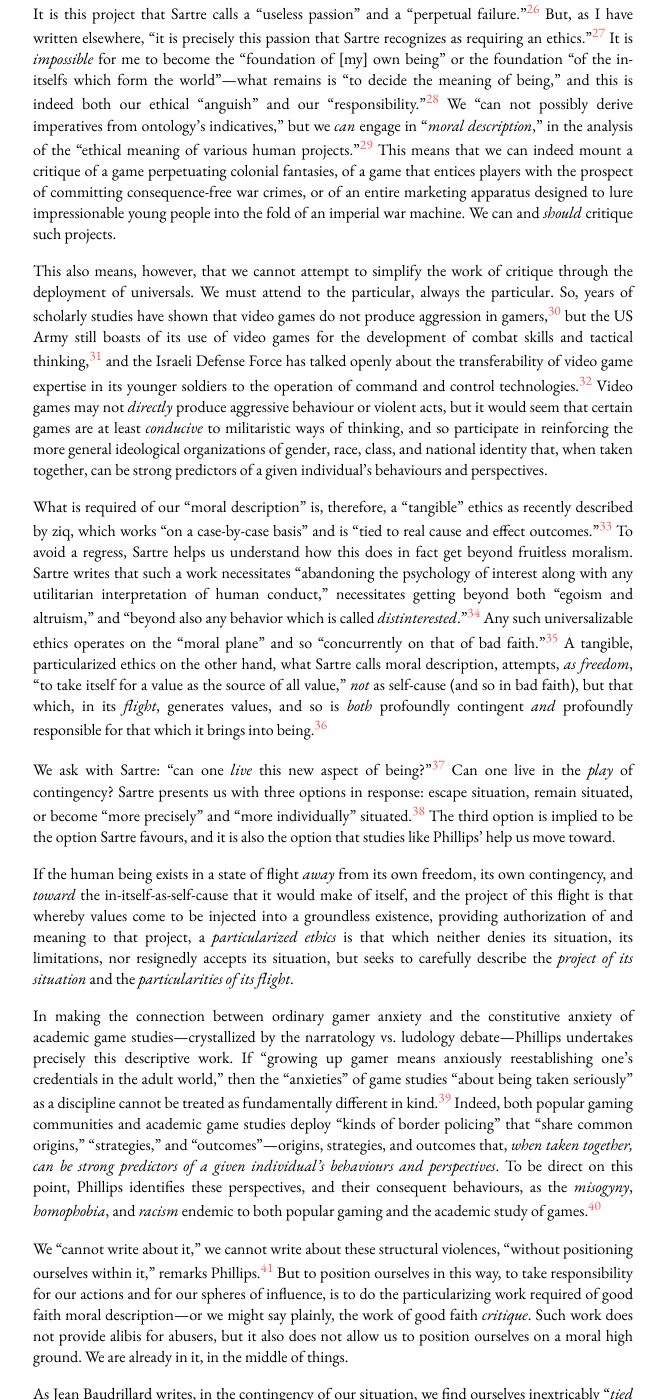
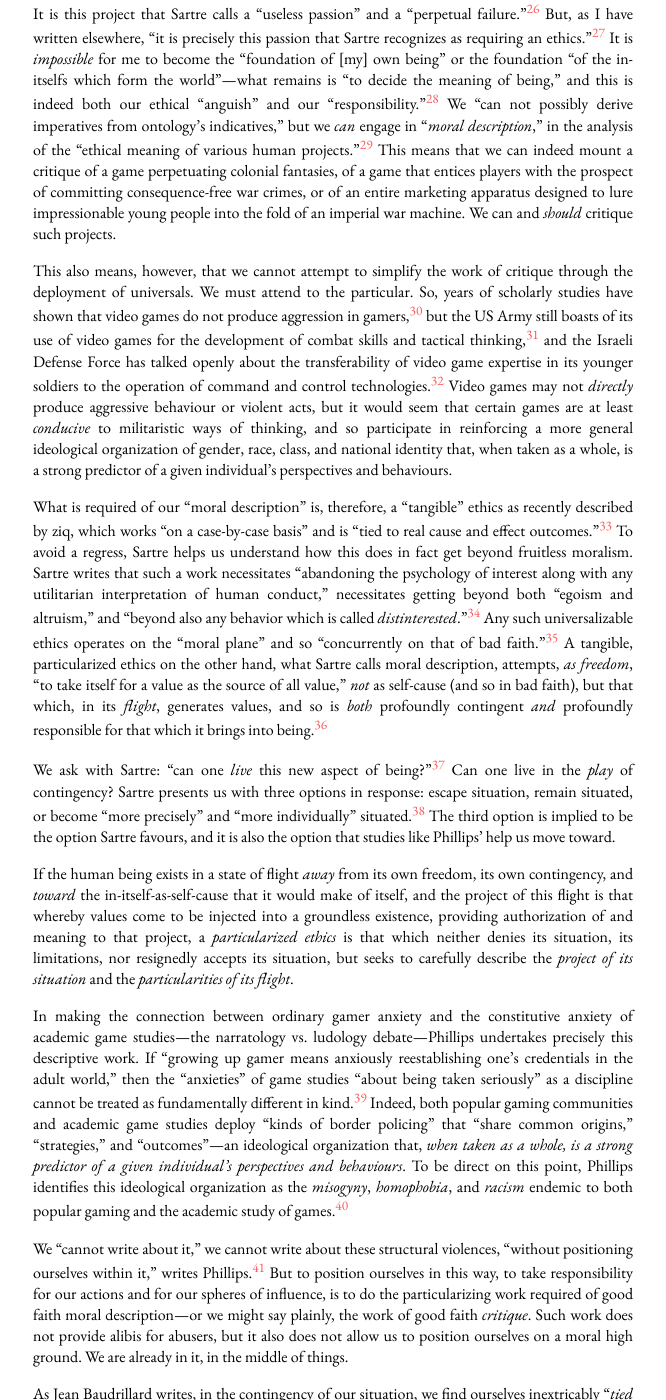
Before and after one commit to steinea/steinea.github.io, a Jekyll site: the page built from _posts/2021-04-28-idea-of-gamer-2.md, in a window 1280 px wide and 1400 px high, scrolled down 2662 px. Shown: the whole window, without its empty margins (307-973 px from the left). Built offline with Jekyll 4.4.1, drawn with Linux system fonts in a browser that asks for light colours; some of the changed text lies outside the part shown.

Commit message:
Minor edits to The Idea of the Gamer, 2

```diff
--- a/_posts/2021-04-28-idea-of-gamer-2.md
+++ b/_posts/2021-04-28-idea-of-gamer-2.md
@@ -15,7 +15,7 @@ Phillips presents the "interface envelope," theorized by James Ash, as an altern
 
 Between 1976 and 2005, Phillips identifies a series of challenges to the gamer's position that were mobilized by the structural ambiguity of games, the fact that games seem  never *only* to be for games' sake. In 1976 and 1983, respectively, objectionable content in *Death Race* and *Custer's Revenge* led to moral panic over the effects of video games; in 1993, the Video Games Rating Act and the Entertainment Software Ratings Board were established to regulate content in video games; in 1999, the Columbine shooting identified video games as a prime influence on the perpetrators; and in 2005, *Grand Theft Auto: San Andreas* sparked outrage over a sex minigame that had not been entirely removed from the shipped product, leading to the "video game censorship saga of 2005."[^6] As Phillips is quick to point out, such panics did not end there. Indeed, Donald Trump attempted to scapegoat violent video games after the Parkland, El Paso, and Dayton shootings in 2018 and 2019 in order to distract from gun control legislation and preserve the interests of his electoral base.[^7]
 
-But if we engage with the anxiety that games produce on the grounds of such debates, we will quickly discover our critical possibilities to be limited. Trumpish scapegoating of games leads to a false dichotomy---to oppose Trump, to champion gun control instead, led some to the outright denial that games *could* play such a role, even though we are rightly concerned about the power of games in other contexts. For instance, Xbox controllers have been used to improve the performance of operators in various military applications for over a decade,[^8] video games like *America's Army* have been used as recruiting tools for the US Armed Forces for almost two decades,[^9] and most recently, the US Army found itself embroiled in controversy over its manipulative recruiting tactics, frequently targeted at children, on Twitch.[^10] In each case, the reason for concern is that video games *entrain* or *engender* specific mentalities, *modulating* the gamer at even the most basic level of motor skills to be more *susceptible* to certain behaviours and perspectives.[^11] The question, then, is not simply one of *content*, but rather one of *form*---or, to frame this in a more active way, a question of *function*. In other words, to address the anxiety that games produce we need to ask the question, *what is it that games do*?
+But if we engage with the anxiety that games produce on the grounds of such debates, we will quickly discover our critical possibilities to be limited. Trumpish scapegoating of games leads to a false dichotomy---to oppose Trump, to champion gun control instead, led some to the outright denial that games *could* play such a role, even though we are rightly concerned about the power of games in other contexts. For instance, Xbox controllers have been used to improve the performance of operators in various military applications for over a decade,[^8] video games like *America's Army* have been used as recruiting tools for the US Armed Forces for almost two decades,[^9] and most recently, the US Army found itself embroiled in controversy over its manipulative recruiting tactics, frequently targeted at children, on Twitch.[^10] In each case, the reason for concern is that video games *entrain* or *engender* specific mentalities, *modulating* the gamer at even the most basic level of motor skills to be more *susceptible* to certain perspectives and behaviours.[^11] The question, then, is not simply one of *content*, but rather one of *form*---or, to frame this in a more active way, a question of *function*. In other words, to address the anxiety that games produce we need to ask the question, *what is it that games do*?
 
 What is a gamer *doing* when they drive a car into stick figures on a screen, or commit atrocities against people rendered in pixels, or use a controller to have sex with an in-game girlfriend? This is no longer a question about the *representation* of such acts, about objectionable *content* that one could just as likely encounter in literature or film. Rather, the unique concern that video games provoke is about *form* and about *function*. These are not *mere* acts being witnessed but rather *interactions* being performed. The gamer is *put into play* through the interface; the gamer is infected with what *plays out* on the screen; the gamer is mutated from being a distinct entity into a hyphenated *player-character*. Inasmuch as the concept of the interface envelope indicates that the experience of playing games does not entail an absolute immediacy, a perfect and total immersion, neither does the experience of playing games entail perfect and total *separation*, the absolute distance to which we might pretend in the interpretation of challenging or problematic works of literature or film. Games, quite distinctly, *do something*, and they do something to those who play them.
 
@@ -33,7 +33,7 @@ In his *Being and Nothingness*, Jean-Paul Sartre maintains that the "for-itself"
 
 It is this project that Sartre calls a "useless passion" and a "perpetual failure."[^26] But, as I have written elsewhere, "it is precisely this passion that Sartre recognizes as requiring an ethics."[^27] It is *impossible* for me to become the "foundation of [my] own being" or the foundation "of the in-itselfs which form the world"---what remains is "to decide the meaning of being," and this is indeed both our ethical "anguish" and our "responsibility."[^28] We "can not possibly derive imperatives from ontology's indicatives," but we *can* engage in "*moral description*," in the analysis of the "ethical meaning of various human projects."[^29] This means that we can indeed mount a critique of a game perpetuating colonial fantasies, of a game that entices players with the prospect of committing consequence-free war crimes, or of an entire marketing apparatus designed to lure impressionable young people into the fold of an imperial war machine. We can and *should* critique such projects.
 
-This also means, however, that we cannot attempt to simplify the work of critique through the deployment of universals. We must attend to the particular, always the particular. So, years of scholarly studies have shown that video games do not produce aggression in gamers,[^30] but the US Army still boasts of its use of video games for the development of combat skills and tactical thinking,[^31] and the Israeli Defense Force has talked openly about the transferability of video game expertise in its younger soldiers to the operation of command and control technologies.[^32] Video games may not *directly* produce aggressive behaviour or violent acts, but it would seem that certain games are at least *conducive* to militaristic ways of thinking, and so participate in reinforcing the more general ideological organizations of gender, race, class, and national identity that, when taken together, can be strong predictors of a given individual's behaviours and perspectives.
+This also means, however, that we cannot attempt to simplify the work of critique through the deployment of universals. We must attend to the particular. So, years of scholarly studies have shown that video games do not produce aggression in gamers,[^30] but the US Army still boasts of its use of video games for the development of combat skills and tactical thinking,[^31] and the Israeli Defense Force has talked openly about the transferability of video game expertise in its younger soldiers to the operation of command and control technologies.[^32] Video games may not *directly* produce aggressive behaviour or violent acts, but it would seem that certain games are at least *conducive* to militaristic ways of thinking, and so participate in reinforcing a more general ideological organization of gender, race, class, and national identity that, when taken as a whole, is a strong predictor of a given individual's perspectives and behaviours.
 
 What is required of our "moral description" is, therefore, a "tangible" ethics as recently described by ziq, which works "on a case-by-case basis" and is "tied to real cause and effect outcomes."[^33] To avoid a regress, Sartre helps us understand how this does in fact get beyond fruitless moralism. Sartre writes that such a work necessitates "abandoning the psychology of interest along with any utilitarian interpretation of human conduct," necessitates getting beyond both "egoism and altruism," and "beyond also any behavior which is called *distinterested*."[^34] Any such universalizable ethics operates on the "moral plane" and so "concurrently on that of bad faith."[^35] A tangible, particularized ethics on the other hand, what Sartre calls moral description, attempts, *as freedom*, "to take itself for a value as the source of all value," *not* as self-cause (and so in bad faith), but that which, in its *flight*, generates values, and so is *both* profoundly contingent *and* profoundly responsible for that which it brings into being.[^36]
 
@@ -41,13 +41,13 @@ We ask with Sartre: "can one *live* this new aspect of being?"[^37] Can one live
 
 If the human being exists in a state of flight *away* from its own freedom, its own contingency, and *toward* the in-itself-as-self-cause that it would make of itself, and the project of this flight is that whereby values come to be injected into a groundless existence, providing authorization of and meaning to that project, a *particularized ethics* is that which neither denies its situation, its limitations, nor resignedly accepts its situation, but seeks to carefully describe the *project of its situation* and the *particularities of its flight*.
 
-In making the connection between ordinary gamer anxiety and the constitutive anxiety of academic game studies---crystallized by the narratology vs. ludology debate---Phillips undertakes precisely this descriptive work. If "growing up gamer means anxiously reestablishing one's credentials in the adult world," then the "anxieties" of game studies "about being taken seriously" as a discipline cannot be treated as fundamentally different in kind.[^39] Indeed, both popular gaming communities and academic game studies deploy "kinds of border policing" that "share common origins," "strategies," and "outcomes"---origins, strategies, and outcomes that, *when taken together, can be strong predictors of a given individual's behaviours and perspectives*. To be direct on this point, Phillips identifies these perspectives, and their consequent behaviours, as the *misogyny*, *homophobia*, and *racism* endemic to both popular gaming and the academic study of games.[^40]
+In making the connection between ordinary gamer anxiety and the constitutive anxiety of academic game studies---the narratology vs. ludology debate---Phillips undertakes precisely this descriptive work. If "growing up gamer means anxiously reestablishing one's credentials in the adult world," then the "anxieties" of game studies "about being taken seriously" as a discipline cannot be treated as fundamentally different in kind.[^39] Indeed, both popular gaming communities and academic game studies deploy "kinds of border policing" that "share common origins," "strategies," and "outcomes"---an ideological organization that, *when taken as a whole, is a strong predictor of a given individual's perspectives and behaviours*. To be direct on this point, Phillips identifies this ideological organization as the *misogyny*, *homophobia*, and *racism* endemic to both popular gaming and the academic study of games.[^40]
 
-We "cannot write about it," we cannot write about these structural violences, "without positioning ourselves within it," remarks Phillips.[^41] But to position ourselves in this way, to take responsibility for our actions and for our spheres of influence, is to do the particularizing work required of good faith moral description---or we might say plainly, the work of good faith *critique*. Such work does not provide alibis for abusers, but it also does not allow us to position ourselves on a moral high ground. We are already in it, in the middle of things.
+We "cannot write about it," we cannot write about these structural violences, "without positioning ourselves within it," writes Phillips.[^41] But to position ourselves in this way, to take responsibility for our actions and for our spheres of influence, is to do the particularizing work required of good faith moral description---or we might say plainly, the work of good faith *critique*. Such work does not provide alibis for abusers, but it also does not allow us to position ourselves on a moral high ground. We are already in it, in the middle of things.
 
 As Jean Baudrillard writes, in the contingency of our situation, we find ourselves inextricably "*tied* to each other."[^42] This is "an obligation that does not require solidarity" precisely because the *rule* of the tie is "arbitrary and ungrounded"---*factical*, the phenomenologists might say---and so does "not require a consensus, nor any collective will or truth."[^43] Ties "exist, that's all."[^44] Such existence provides no guarantee, no authorization, but it demands responsibility, a demand that entails an "absolute reciprocity" whether we like it or not.[^45]
 
-Such ties are the forms, the functions, the structures of our varied *situations*, and these cannot be denied. As Baudrillard writes elsewhere, we must "observe," "accept," "assume" (in the sense of *taking on*), and "analyze" that which is before and around us if we are ever to rise to the "imperious necessity of checking the system in broad daylight."[^46] Indeed, as Phillips writes, sometimes checking the system requires "anger and ire."[^47] The work of critique is necessarily a *passionate* one because "all human existence is a passion."[^48] *Which* passion, *which* life, *which* game remains for us to choose.[^49]
+Such ties are the forms, the functions, the structures of our varied *situations*, and these cannot be denied. As Baudrillard writes elsewhere, we must "observe," "accept," "assume" (in the sense of *taking on*), and "analyze" that which is before and around us if we are ever to rise to the "imperious necessity of checking the system in broad daylight."[^46] And indeed, as Phillips writes, sometimes checking the system requires "anger and ire."[^47] The work of critique is necessarily a *passionate* one because "all human existence is a passion."[^48] *Which* passion, *which* life, *which* game remains for us to choose.[^49]
 
 
 
@@ -86,7 +86,7 @@ Such ties are the forms, the functions, the structures of our varied *situations
 [^28]: Sartre, *Being and Nothingness*, 577.
 [^29]: Sartre, *Being and Nothingness*, 645.
 [^30]: Timm, "Fact check," n.p.
-[^31]: Scott Kuhn, "Soldiers maintain readiness playing video games," *The United States Army*, April 29, 2020, <https://www.army.mil/article/235085/soldiers_maintain_readiness_playing_video_games>.
+[^31]: Scott Kuhn, "Soldiers maintain readiness playing video games," *The United States Army*, April 29, 2020, <https://www.army.mil/article/235085/>.
 [^32]: Smith and Dyan, "A new Israeli tank," n.p.
 [^33]: ziq, "Morality vs. Ethics," April 27, 2021, <https://raddle.me/wiki/morality_vs_ethics>.
 [^34]: Sartre, *Being and Nothingness*, 646.
```
Also changed, not shown: other parts of _posts/2021-04-28-idea-of-gamer-2.md (+1 -1 lines).
